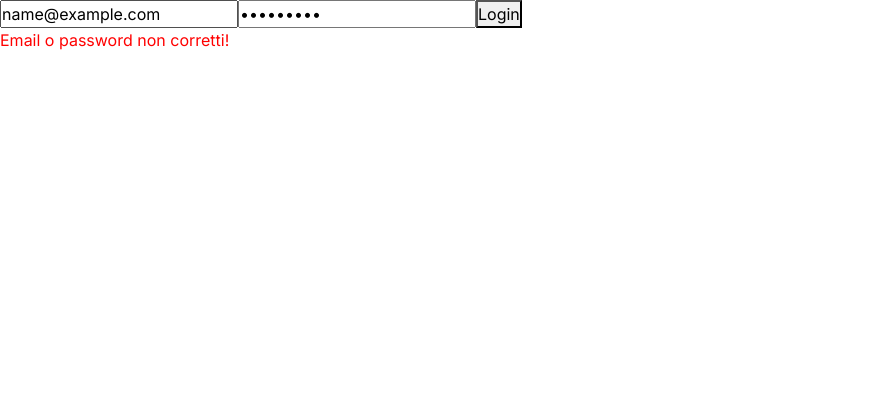
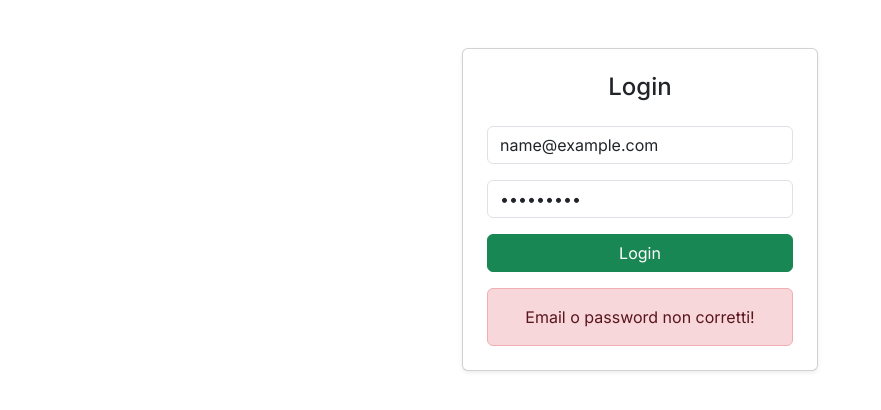
Before and after one commit to MarcoGiaccone/sito-emma, an Angular app in the folder frontend/: page /reserved in a window 1280 px wide. Both pictures are taken after typing "name@example.com", "Sample123" into the empty fields and a click on the button "Login". Shown: the top 410 px of the page, without its empty margins (0-881 px from the left). Built offline with nearby package versions, Linux system fonts and the light colour scheme; no server answers; the database is empty.

Commit message:
modale warning

```diff
--- /dev/null
+++ b/frontend/src/app/components/modal-warning/modal-warning/modal-warning.html
@@ -0,0 +1,12 @@
+<div style="position: fixed; top: calc(50vh - 115px); left: calc(50vw - 185px);">
+    <div class="card p-5" style="width: 370px;">
+        <div>
+            {{ warning }}
+        </div>
+        <div class=" row">
+            <button class="btn btn-danger m-2" (click)="accept()" >Elimina</button>
+
+            <button class="btn btn-primary m-2" (click)="decline()" >Annulla</button>
+        </div>
+    </div>
+</div>
--- /dev/null
+++ b/frontend/src/app/components/modal-warning/modal-warning/modal-warning.ts
@@ -0,0 +1,24 @@
+import { Component, EventEmitter, Input, Output } from '@angular/core';
+import { Project } from '../../../model/model';
+
+@Component({
+  selector: 'app-modal-warning',
+  imports: [],
+  templateUrl: './modal-warning.html',
+  styleUrl: './modal-warning.css',
+})
+export class ModalWarning {
+
+  @Input() warning!: string;
+  @Input() projectToDelete!: Project;
+  @Output() action = new EventEmitter<boolean>();
+
+  accept(): void {
+    this.action.emit(true);
+  }
+
+  decline(): void {
+    this.action.emit(false);
+  }
+
+}
--- a/frontend/src/app/components/reserved-login/reserved-login.html
+++ b/frontend/src/app/components/reserved-login/reserved-login.html
@@ -1,23 +1,45 @@
-<form (ngSubmit)="login()">
+<div class="container">
+  <div class="row justify-content-center">
+    <div class="col-12 col-sm-8 col-md-6 col-lg-4">
+      <form (ngSubmit)="login()" class="card p-4 shadow-sm mt-5">
+
+        <h4 class="text-center mb-4">Login</h4>
+
+        <div class="mb-3">
           <input
             type="email"
             [(ngModel)]="email"
             name="email"
             placeholder="Email"
+            class="form-control"
             required
           />
+        </div>
 
+        <div class="mb-3">
           <input
             type="password"
             [(ngModel)]="password"
             name="password"
             placeholder="Password"
+            class="form-control"
             required
           />
+        </div>
 
-  <button type="submit">Login</button>
+        <div class="d-grid">
+          <button type="submit" class="btn btn-success">
+            Login
+          </button>
+        </div>
+
         @if (error) {
-        <p style="color:red">{{ error }}</p>
+          <div class="alert alert-danger mt-3 mb-0 text-center">
+            {{ error }}
+          </div>
         }
 
       </form>
+    </div>
+  </div>
+</div>
--- a/frontend/src/app/components/reserved-projects/reserved-projects.html
+++ b/frontend/src/app/components/reserved-projects/reserved-projects.html
@@ -1,4 +1,6 @@
-<div class="container">
+<div class="">
+    <div style="display: flex; justify-content: center;">
+        <div class="w-75">
             <button class="btn btn-danger p-2 m-2" (click)="logOut()">Logout</button>
             <div class="card m-3 p-3">
                 <div class="mb-2">
@@ -7,7 +9,7 @@
                 <div class="list-container">
                     <table class="table" >
                         <thead class="table-dark" >
-                    <tr class="">
+                            <tr>
                                 <th>ID</th>
                                 <th>Titolo</th>
                                 <th>Creato il</th>
@@ -15,17 +17,18 @@
                                 <th>Azioni</th>
                             </tr>
                         </thead>
-                <tbody class="">
+                        <tbody>
                             @for (project of projects; track $index) {
-                        <tr class="">
-                            <td class="p-3">{{project.id}}</td>
-                            <td class="p-3">{{project.title}}</td>
+                                <tr>
+                                    <td class="p-3">{{ project.id }}</td>
+                                    <td class="p-3">{{ project.title }}</td>
                                     <td class="p-3">{{ project.createdAt | date:'dd/MM/yyyy' }}</td>
-                            <td class="p-3">{{project.description}}</td>
+                                    <td class="p-3">{{ project.description }}</td>
                                     <td class="p-3">
                                         <i (click)="managePhotos(project)" class="action-icon fa-solid fa-image"></i>
                                         <i (click)="editProject(project)" class="action-icon fa-solid fa-pen"></i>
-                                <i (click)="deleteProject(project)" class="action-icon fa-solid fa-trash"></i>
+                                        <!-- <i (click)="deleteProject(project)" class="action-icon fa-solid fa-trash"></i> -->
+                                        <i (click)="openWarningModal(project)" class="action-icon fa-solid fa-trash"></i>
                                     </td>
                                 </tr>
                             }
@@ -35,3 +38,11 @@
                 </div>
             </div>
         </div>
+    </div>
+</div>
+<div style="display: flex;" [ngClass]="!isModalOpen ? 'd-none' : ''">
+    <app-modal-warning
+    [warning]="'Sei sicur* di voler eliminare il progetto? '"
+    [projectToDelete]="projectToDelete"
+    ></app-modal-warning>
+</div>
--- a/frontend/src/app/components/reserved-projects/reserved-projects.ts
+++ b/frontend/src/app/components/reserved-projects/reserved-projects.ts
@@ -2,21 +2,24 @@ import { Component, OnInit } from '@angular/core';
 import { Project } from '../../model/model';
 import { Supabase } from '../../services/supabase-service/supabase';
 import { MapService } from '../../services/map-service/map-service';
-import { DatePipe } from '@angular/common';
+import { DatePipe, NgClass } from '@angular/common';
 import { Router } from '@angular/router';
+import { ModalWarning } from "../modal-warning/modal-warning/modal-warning";
+import { About } from "../about/about";
 
 
 @Component({
   selector: 'app-reserved-projects',
-  imports: [DatePipe],
+  imports: [DatePipe, ModalWarning, NgClass],
   templateUrl: './reserved-projects.html',
   styleUrl: './reserved-projects.css'
 })
 export class ReservedProjects implements OnInit {
 
   projects!: Project[];
+  projectToDelete!: Project;
   deleteProjectMessage!: string;
-
+  isModalOpen: boolean = false;
   constructor(
     private supabase: Supabase,
     private mapService: MapService,
@@ -50,6 +53,11 @@ export class ReservedProjects implements OnInit {
     this.router.navigateByUrl(`/reserved/projects/${project.id}/photos`);
   }
 
+  openWarningModal(project: Project): void {
+    this.projectToDelete = project;
+    this.isModalOpen = true;
+  }
+
   async deleteProject(project: Project): Promise<void> {
     //delete the project
     try {
@@ -76,4 +84,10 @@ export class ReservedProjects implements OnInit {
     this.supabase.signOut();
     this.router.navigateByUrl('/reserved');
   }
+
+  receiveModalAction(action: boolean): void {
+    if (action) {
+      // this.deleteProject();
+    }
+  }
 }
```
Also changed, not shown: frontend/src/app/app.routes.ts (indentation only), frontend/src/app/components/modal-warning/modal-warning/modal-warning.css (added), 1 other file (tests, documents, lock files or other folders). Lines whose indentation alone changed are shown as unchanged.
